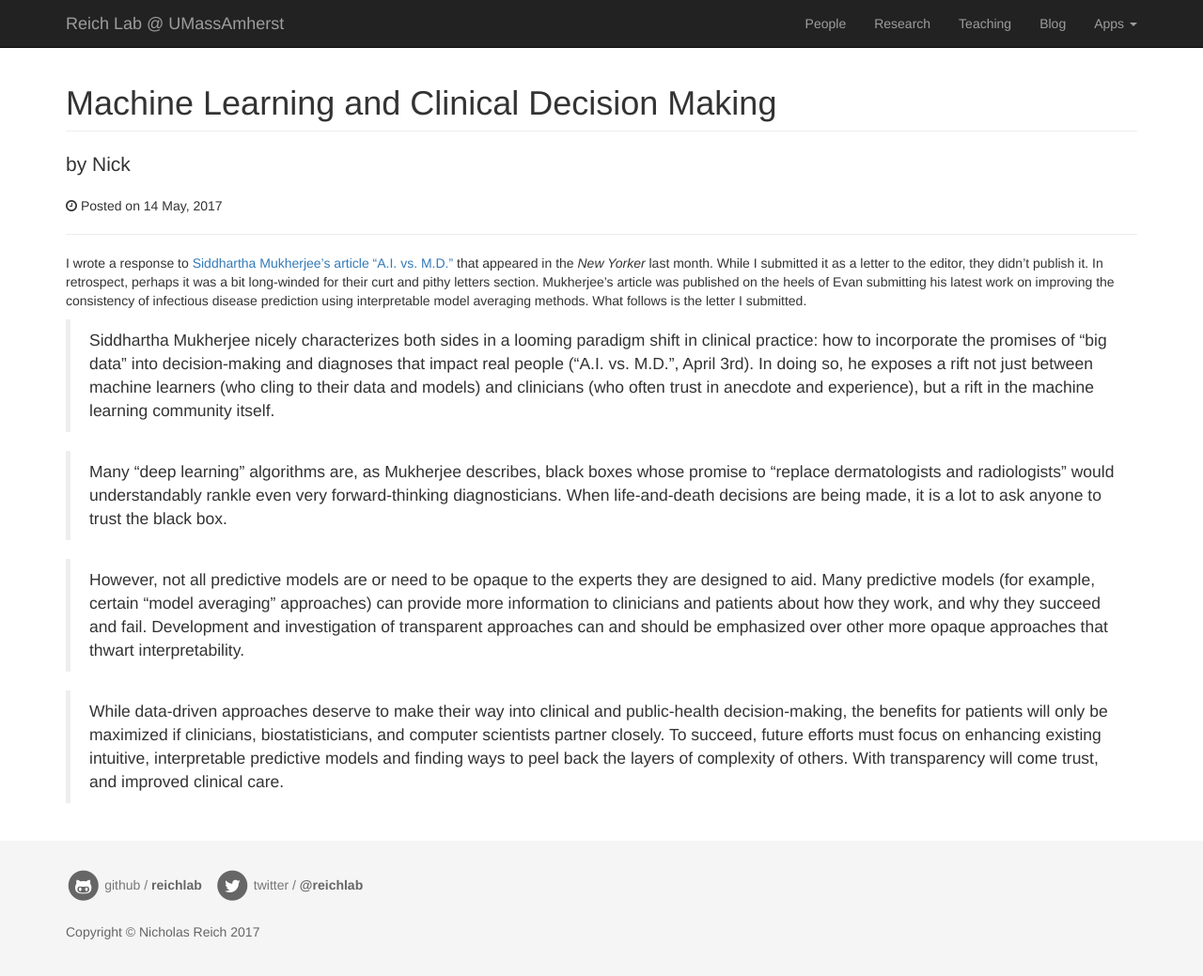
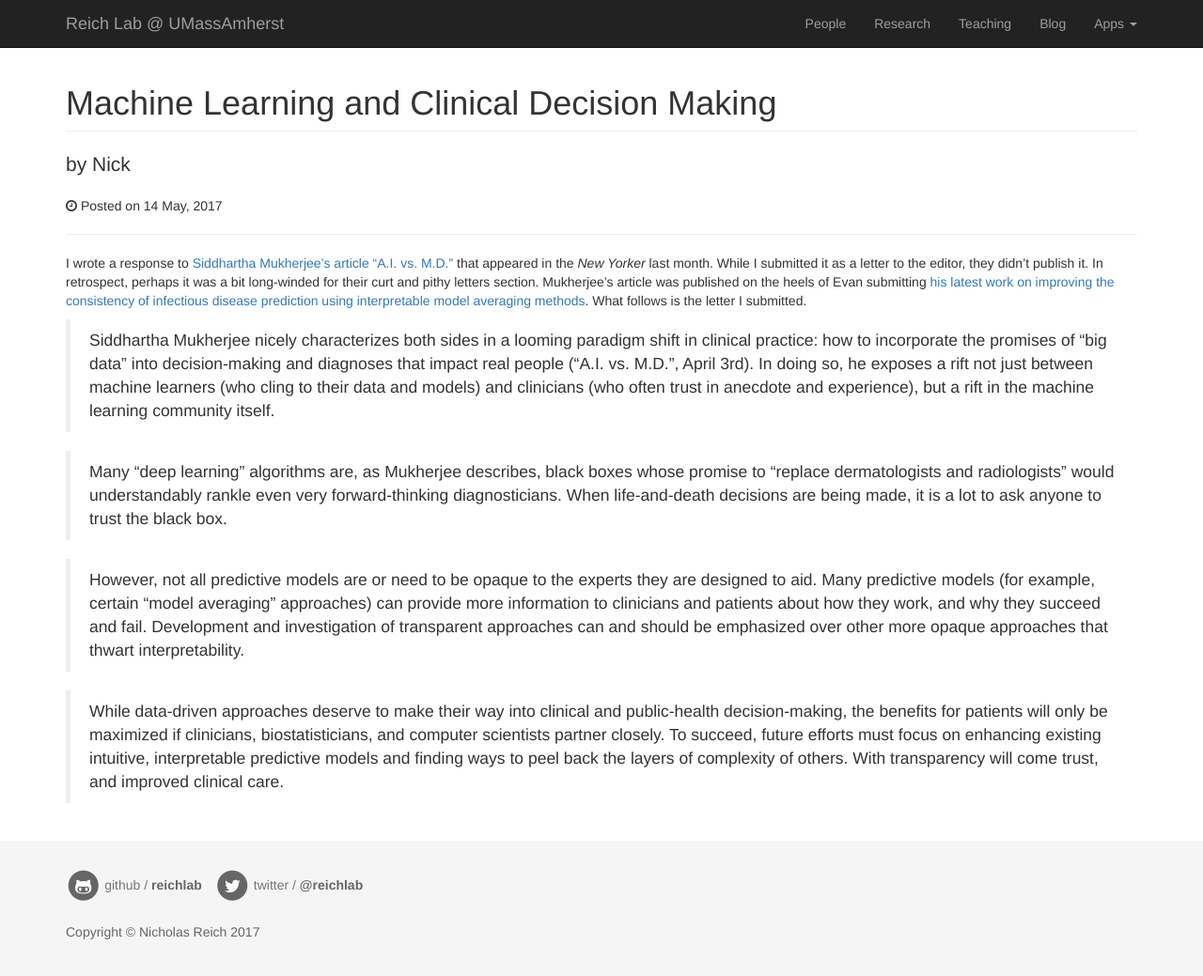
Before and after one commit to reichlab/reichlab.github.io, a Jekyll site: the page built from blog/_posts/2017-05-14-ai-vs-md.md, in a window 1280 px wide and 1042 px high. Shown: the top 1039 px of the window at 94% size. Built offline with Jekyll 4.4.1, drawn with Linux system fonts in a browser that asks for light colours; comment, search, counter and statistics services are not loaded; part of the change alters nothing that is shown.

```diff
--- a/blog/_posts/2017-05-14-ai-vs-md.md
+++ b/blog/_posts/2017-05-14-ai-vs-md.md
@@ -5,7 +5,7 @@ author: Nick
 comments: True
 ---
 
-I wrote a response to [Siddhartha Mukherjee's article "A.I. vs. M.D."](http://www.newyorker.com/magazine/2017/04/03/ai-versus-md) that appeared in the _New Yorker_ last month. While I submitted it as a letter to the editor, they didn't publish it. In retrospect, perhaps it was a bit long-winded for their curt and pithy letters section. Mukherjee's article was published on the heels of Evan submitting his latest work on improving the consistency of infectious disease prediction using interpretable model averaging methods. What follows is the letter I submitted.
+I wrote a response to [Siddhartha Mukherjee's article "A.I. vs. M.D."](http://www.newyorker.com/magazine/2017/04/03/ai-versus-md) that appeared in the _New Yorker_ last month. While I submitted it as a letter to the editor, they didn't publish it. In retrospect, perhaps it was a bit long-winded for their curt and pithy letters section. Mukherjee's article was published on the heels of Evan submitting [his latest work on improving the consistency of infectious disease prediction using interpretable model averaging methods](https://arxiv.org/abs/1703.10936). What follows is the letter I submitted.
 
 <!--more-->
 
```
